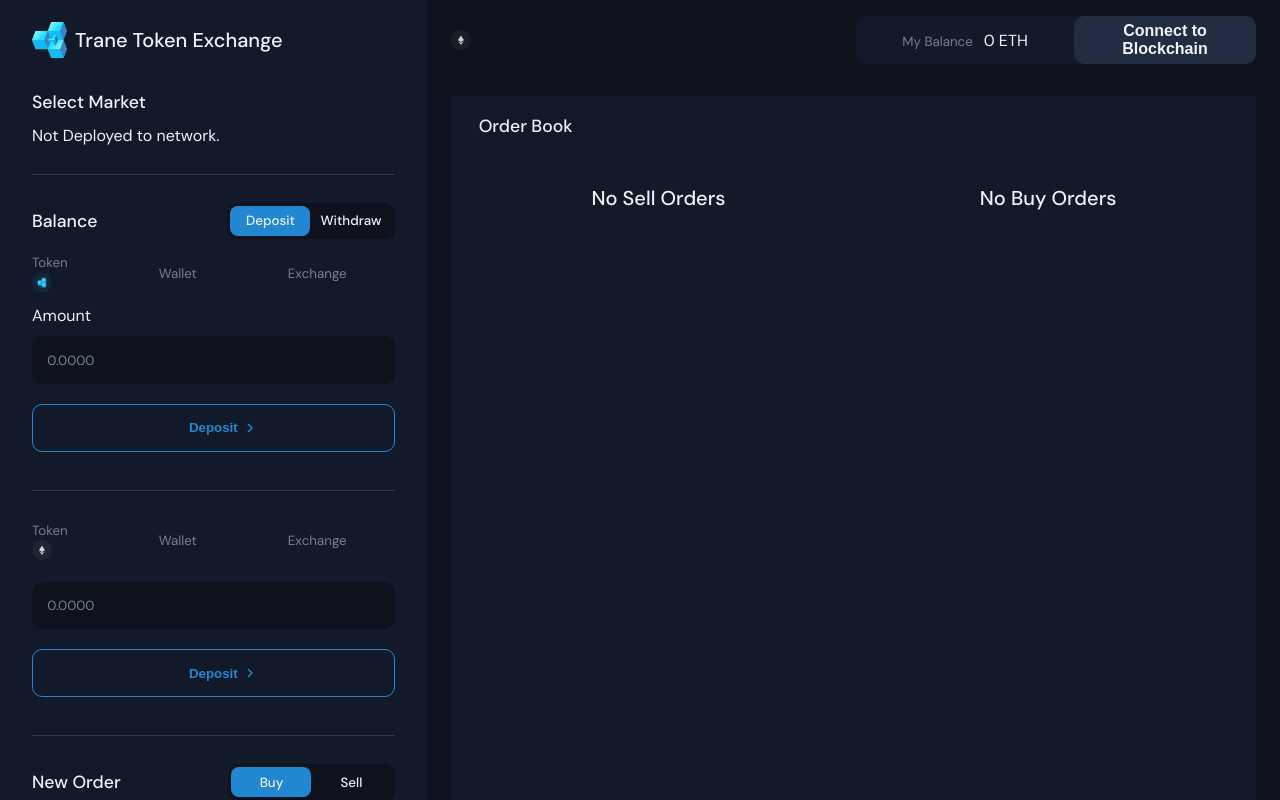
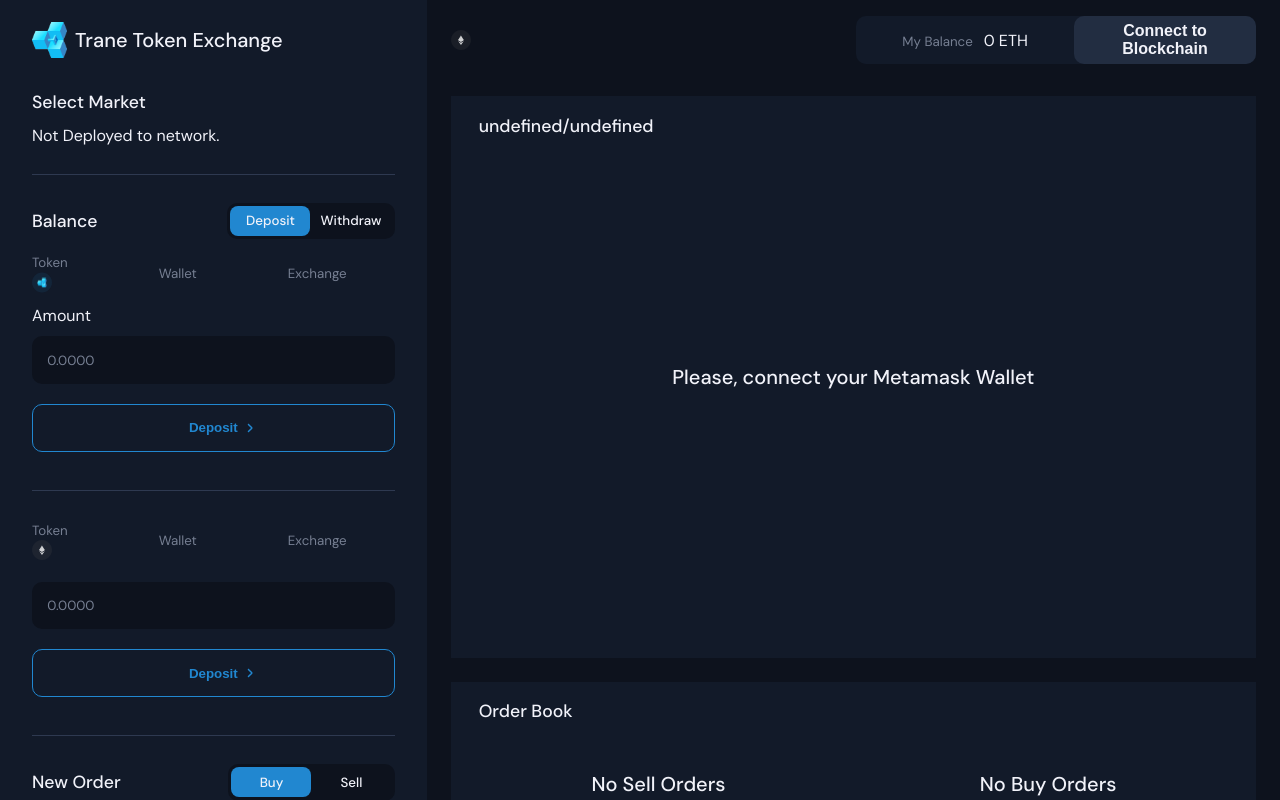
Before and after one commit to trane7776/token-exchange-market, a React (Create React App) app: page / in a window 1280 px wide. Shown: the top 800 px of the page. Built offline with nearby package versions, Linux system fonts and the light colour scheme.

Commit message:
added price chart component

```diff
--- a/src/App.js
+++ b/src/App.js
@@ -18,6 +18,7 @@ import Markets from './components/Markets';
 import Balance from './components/Balance';
 import Order from './components/Order';
 import OrderBook from './components/OrderBook';
+import PriceChart from './components/PriceChart';
 function App() {
   const dispatch = useDispatch();
 
@@ -77,7 +78,7 @@ function App() {
           <Order />
         </section>
         <section className="exchange-section-right grid">
-          {/* PriceChart */}
+          <PriceChart />
 
           {/* Transactions */}
 
--- /dev/null
+++ b/src/components/Banner.jsx
@@ -0,0 +1,11 @@
+import React from 'react';
+
+const Banner = ({ text }) => {
+  return (
+    <div className="banner">
+      <h1>{text}</h1>
+    </div>
+  );
+};
+
+export default Banner;
--- /dev/null
+++ b/src/components/PriceChart.jsx
@@ -0,0 +1,29 @@
+import React from 'react';
+import { useSelector } from 'react-redux';
+import Banner from './Banner';
+const PriceChart = () => {
+  const account = useSelector((state) => state.provider.account);
+  const symbols = useSelector((state) => state.tokens.symbols);
+  return (
+    <div className="component exchange-chart">
+      <div className="component-header flex-between">
+        <div className="flex">
+          <h2>{symbols && `${symbols[0]}/${symbols[1]}`}</h2>
+
+          <div className="flex">
+            {/* <img src="" alt="Arrow down" /> */}
+            <span className="up"></span>
+          </div>
+        </div>
+      </div>
+
+      {account ? (
+        <div>Price Chart Holder</div>
+      ) : (
+        <Banner text="Please, connect your Metamask Wallet" />
+      )}
+    </div>
+  );
+};
+
+export default PriceChart;
```
